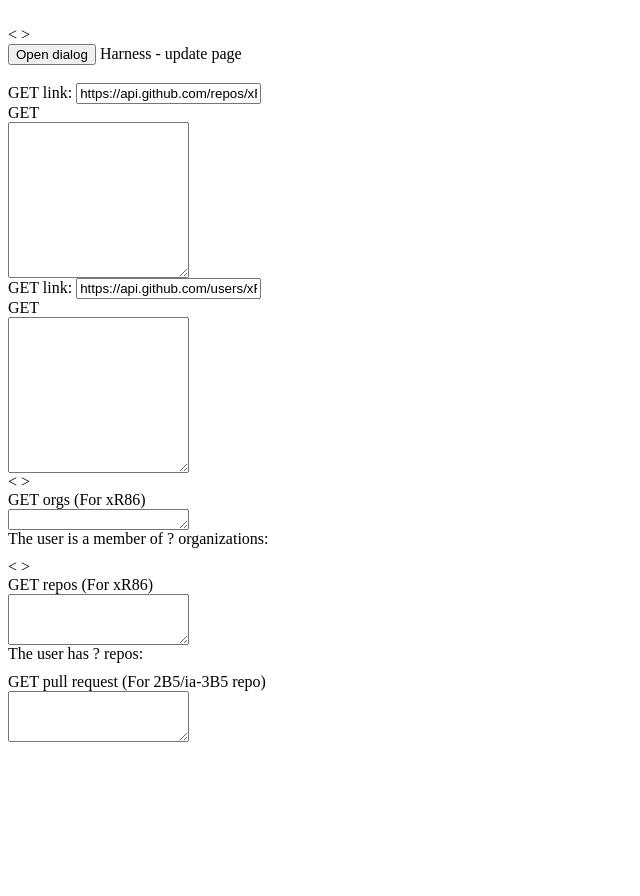
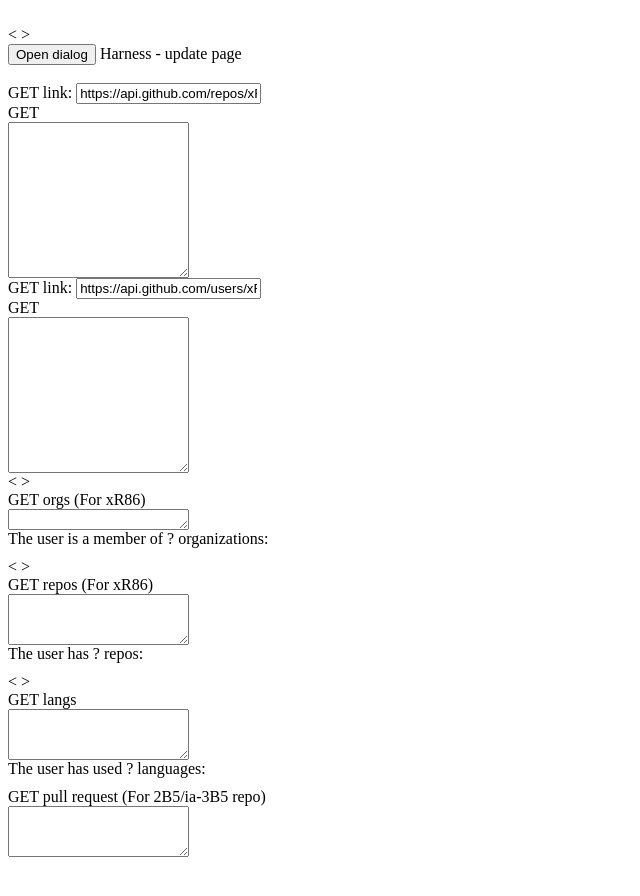
Before and after one commit to xR86/git-stats-module, a plain HTML site: page js/github/githubPartial.html in a window 1280 px wide. Shown: the whole page, without its empty margins (0-640 px from the left). Before the commit the page ends 800 px from the top, so only its background shows below. Drawn offline with Linux system fonts and the light colour scheme; no server answers; files whose address does not match are found by name.

Commit message:
updated with repo language query

```diff
--- a/js/github/github.js
+++ b/js/github/github.js
@@ -33,6 +33,7 @@ var interval = setInterval(function() {
       console.log('[Document] Document was loaded');
       get_orgs();
       get_repos();
+      //get_lang();
       //document.getElementById("complete-dialog").click();
       $("#open-modal").click();
   }
@@ -188,6 +189,74 @@ function get_repos(){
   });
 }
 
+//too many API calls, start to cache responses
+function get_lang(){
+  reposNames = [];
+
+  get_request_simple('https://api.github.com/users/xR86/repos', function (err, xhrResp) {
+    if (err) { throw err; }
+
+    var response = JSON.parse(xhrResp);
+    for (var i = 0; i < response.length; i++){
+      if(!response[i].fork){
+        reposNames.push(response[i].name);
+      }
+    }
+
+    console.log('reposNames: ', reposNames);
+    console.log('reposNames.length: ', reposNames.length);
+
+    langs = {}
+    inProgressSum = 0; //starts as 0, and evolves based on promises
+    for(var i = 0; i < reposNames.length; i++){
+      console.log('###');
+      console.log(reposNames);
+      console.log(reposNames[i]);
+      console.log('###');
+
+      get_request_simple('https://api.github.com/repos/xR86/' + reposNames[i] + '/languages', function (err, xhrResp) {
+        if (err) { throw err; }
+        inProgressSum += 1;
+
+        var response = JSON.parse(xhrResp);
+
+        for (var key in response){
+          console.log('langs.hasOwnProperty(key): ', langs.hasOwnProperty(key));
+          console.log('response[key]: ', response[key]);
+          if(!langs.hasOwnProperty(key)){
+            langs[key] = 1;
+          } else {
+            langs[key]++;
+          }
+        }
+
+        inProgressSum -= 1;
+      });
+
+      if(inProgressSum == 0){
+        elem = [];
+        proc_str = '';
+        console.log('langs: ', langs);
+        for (var key in langs) {
+          var elemM = '<div><span>' + key + ': ' + String(langs[key]) + '</span></div>';
+          elem.push(elemM);
+
+          proc_str += key
+          proc_str += '\n' //CR LF... //'<br>' not working
+        }
+
+        console.log(response);
+        document.querySelector('#responseLang').value = proc_str;
+
+        document.querySelector('#lang-count').textContent = elem.length;
+        elem.forEach( function(item){
+          document.querySelector('#lang-container').insertAdjacentHTML( 'beforeend', item );
+        });
+      }
+    }
+  });
+}
+
 function get_pulls(){
   var params = 'state=all'
 
--- a/js/github/githubPartial.html
+++ b/js/github/githubPartial.html
@@ -131,6 +131,7 @@ $( "#close-dialog1, #close-dialog2" ).on('click', function(){
 
 
   <div class="row">
+    <!-- Organization container -->
     <div class="col-md-4 col-md-offset-05 panel">
       <div id="orgs_dev" class="btn btn-primary btn-xs source-button" onclick="toggle_element('#orgs_dev_container')">
         &lt; &gt;
@@ -149,6 +150,7 @@ $( "#close-dialog1, #close-dialog2" ).on('click', function(){
       <div class="widget-description">The user is a member of <span id="orgs-count">?</span> organizations:</div>
       <div class="row icon-container" id="orgs-container" style="margin: 10px"></div>
     </div>
+    <!-- Repos container -->
     <div class="col-md-2 col-md-offset-05 panel">
       <div id="repos_dev" class="btn btn-primary btn-xs source-button" onclick="toggle_element('#repos_dev_container')">
         &lt; &gt;
@@ -166,6 +168,25 @@ $( "#close-dialog1, #close-dialog2" ).on('click', function(){
 
       <div class="widget-description">The user has <span id="repos-count">?</span> repos:</div>
       <div class="list-container" id="repos-container" style="margin: 10px"></div>
+    </div>
+    <!-- Languages container -->
+    <div class="col-md-2 col-md-offset-05 panel">
+      <div id="lang_dev" class="btn btn-primary btn-xs source-button" onclick="toggle_element('#lang_dev_container')">
+        &lt; &gt;
+        <div class="ripple-container"></div>
+      </div>
+
+      <div class="dev-container" id="lang_dev_container">
+        <a class="btn btn-raised btn-primary" onclick="get_lang();">GET langs</a>
+
+        <div class="form-group">
+          <!-- <label for="comment">Response:</label> -->
+          <textarea class="form-control" rows="3" id="responseLang"></textarea>
+        </div>
+      </div>
+
+      <div class="widget-description">The user has used <span id="lang-count">?</span> languages:</div>
+      <div class="list-container" id="lang-container" style="margin: 10px"></div>
     </div>
   </div>
 
```
